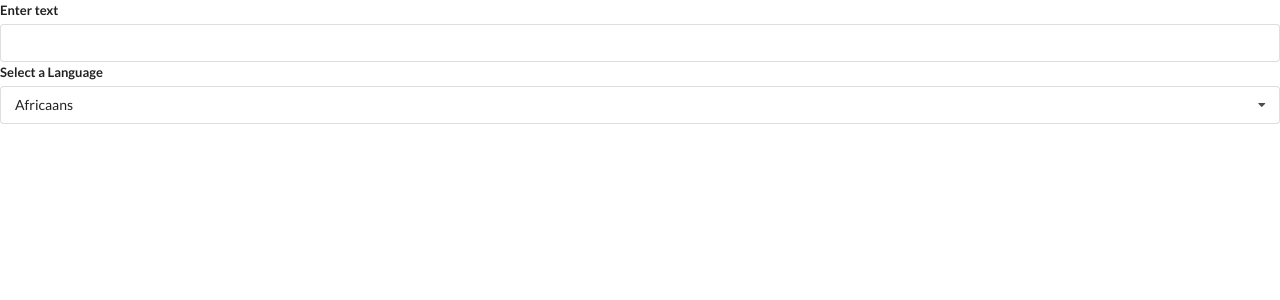
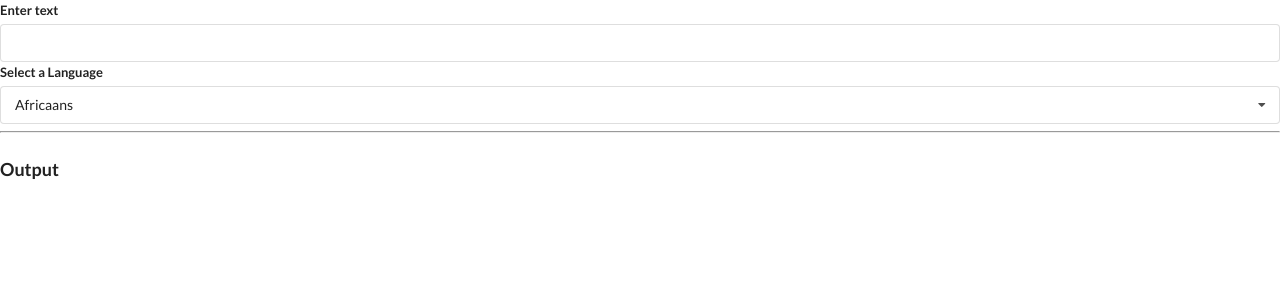
Before and after one commit to flash-of-genius/clone-widgets, a React (Create React App) app: page / in a window 1280 px wide. Shown: the top 300 px of the page. Built offline with nearby package versions, Linux system fonts and the light colour scheme.

Commit message:
56 - Building the Convert Component

```diff
--- /dev/null
+++ b/src/components/Convert.js
@@ -0,0 +1,10 @@
+import React, { useState, useEffect } from "react";
+
+const Convert = ({ language, text }) => {
+  useEffect(() => {
+    console.log("New Language or text");
+  }, [language, text]);
+  return <div></div>;
+};
+
+export default Convert;
--- a/src/components/Translate.js
+++ b/src/components/Translate.js
@@ -1,5 +1,6 @@
 import React, { useState } from "react";
 import Dropdown from "./Dropdown";
+import Convert from "./Convert";
 
 const options = [
   {
@@ -31,13 +32,15 @@
           />
         </div>
       </div>
-
       <Dropdown
         label="Select a Language"
         selected={language}
         onSelectedChange={setLanguage}
         options={options}
       />
+      <hr />
+      <h3 className="ui header">Output</h3>
+      <Convert text={text} language={language} />
     </div>
   );
 };
```
